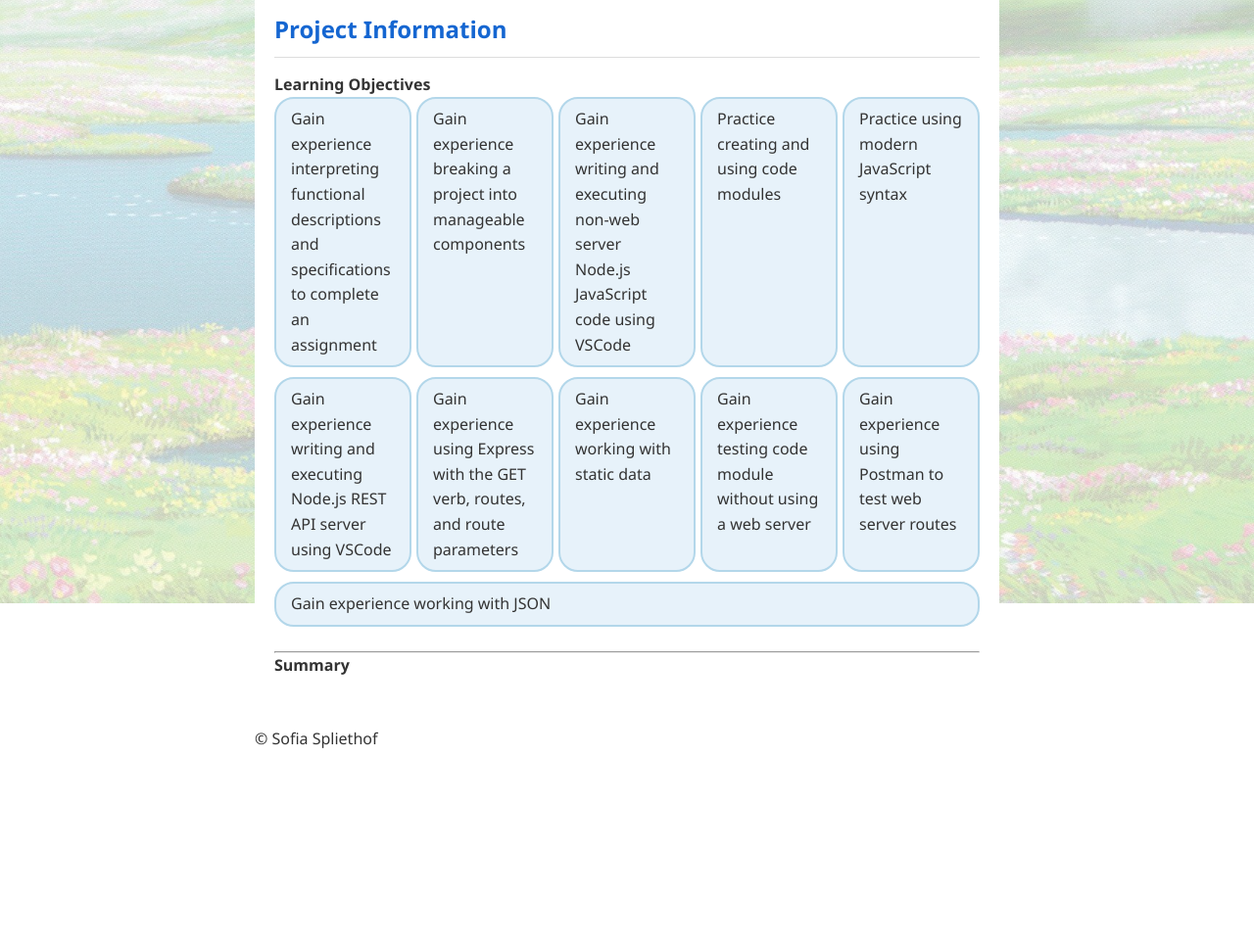
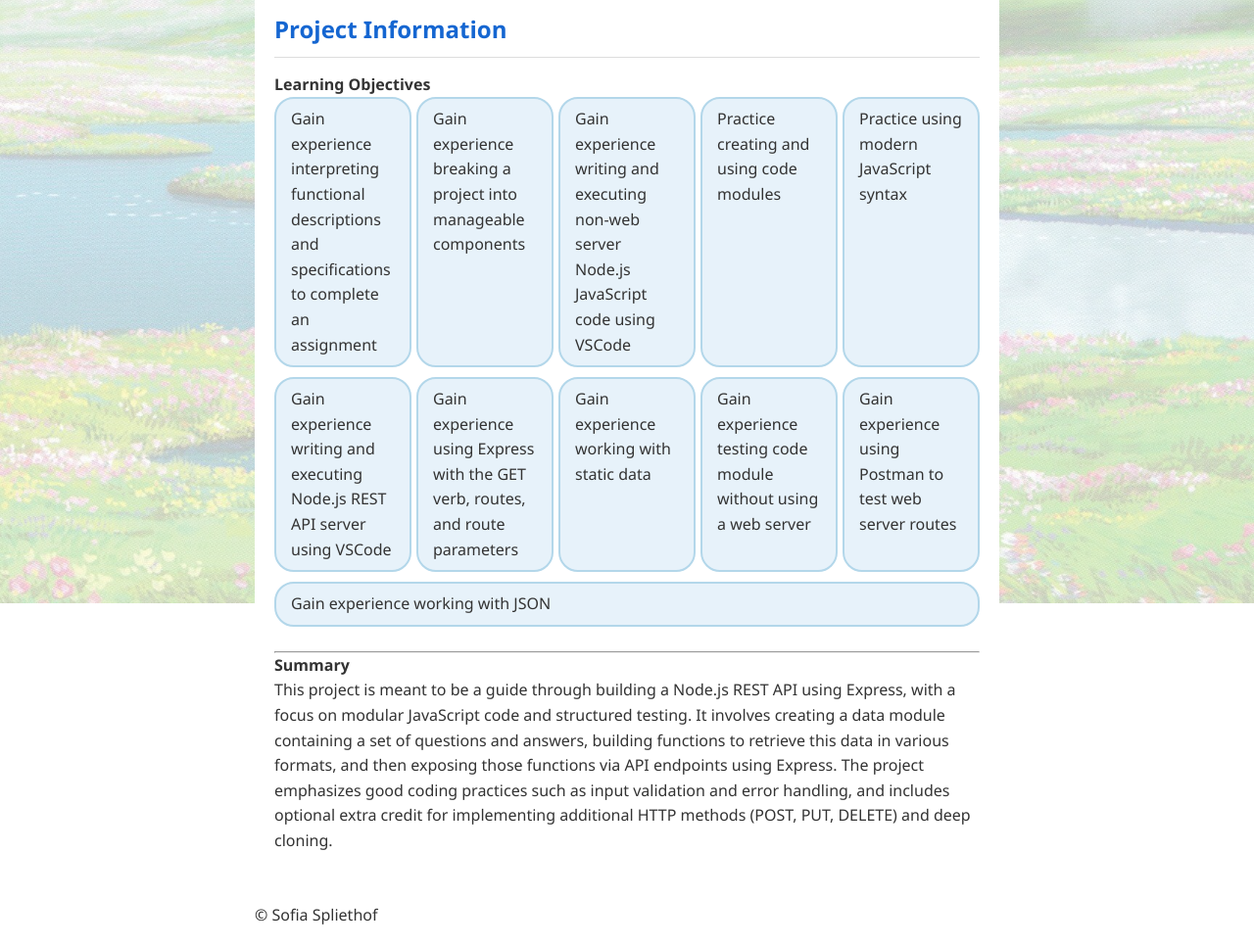
Before and after one commit to sofiaspliethof/cit281-p4, a website: page index.html in a window 1280 px wide. Shown: the part 184-1151 px from the top of the page at 98% size. Before the commit the page ends 972 px from the top, so only its background shows below. Drawn offline with Linux system fonts and the light colour scheme.

Commit message:
Update index.html

```diff
--- a/index.html
+++ b/index.html
@@ -30,7 +30,11 @@
             </ul>
             <hr>
             <h4>Summary</h4>
-            <p></p>
+            <p>
+                This project is meant to be a guide through building a Node.js REST API using Express, with a focus on modular JavaScript code and structured testing.
+                It involves creating a data module containing a set of questions and answers, building functions to retrieve this data in various formats, and then exposing those functions via API endpoints using Express.
+                The project emphasizes good coding practices such as input validation and error handling, and includes optional extra credit for implementing additional HTTP methods (POST, PUT, DELETE) and deep cloning.
+            </p>
         </section>
 
         <footer>
```
